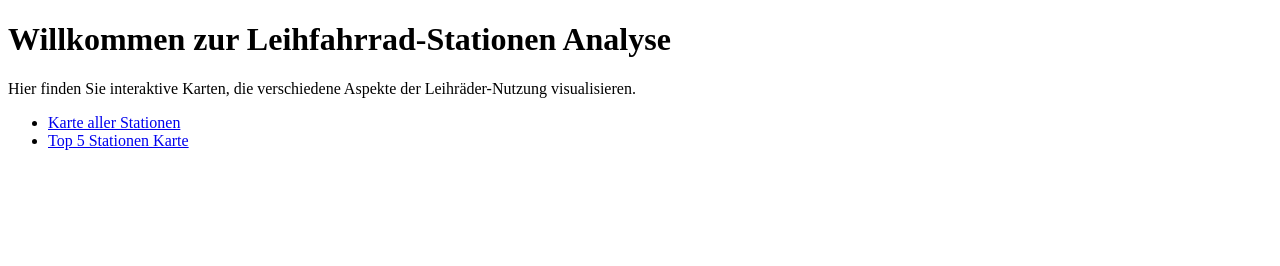
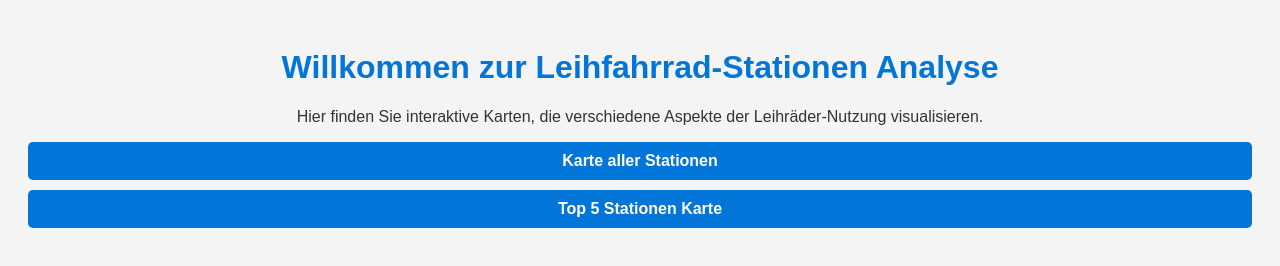
Before and after one commit to Flo130522/leihraeder_projekt, a plain HTML site: page index.html in a window 1280 px wide. Drawn offline with Linux system fonts and the light colour scheme.

Commit message:
Update index.html

```diff
--- a/index.html
+++ b/index.html
@@ -1,7 +1,44 @@
 <!DOCTYPE html>
-<html>
+<html lang="de">
 <head>
+    <meta charset="UTF-8">
     <title>Leihfahrrad-Stationen Analyse</title>
+    <style>
+        body {
+            font-family: Arial, sans-serif;
+            background-color: #f4f4f4;
+            color: #333;
+            text-align: center;
+            padding: 20px;
+        }
+
+        h1 {
+            color: #0275d8;
+        }
+
+        ul {
+            list-style-type: none;
+            padding: 0;
+        }
+
+        li {
+            background-color: #0275d8;
+            margin: 10px 0;
+            padding: 10px;
+            border-radius: 5px;
+        }
+
+        a {
+            text-decoration: none;
+            color: white;
+            font-weight: bold;
+        }
+
+        a:hover {
+            color: #f4f4f4;
+            text-decoration: underline;
+        }
+    </style>
 </head>
 <body>
     <h1>Willkommen zur Leihfahrrad-Stationen Analyse</h1>
```
